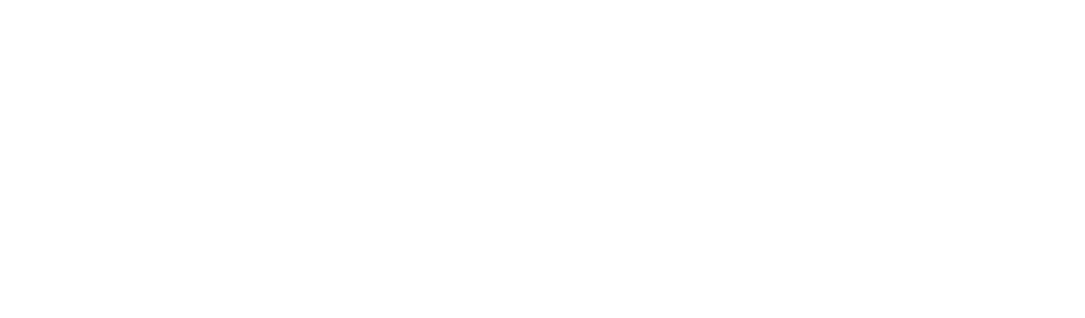
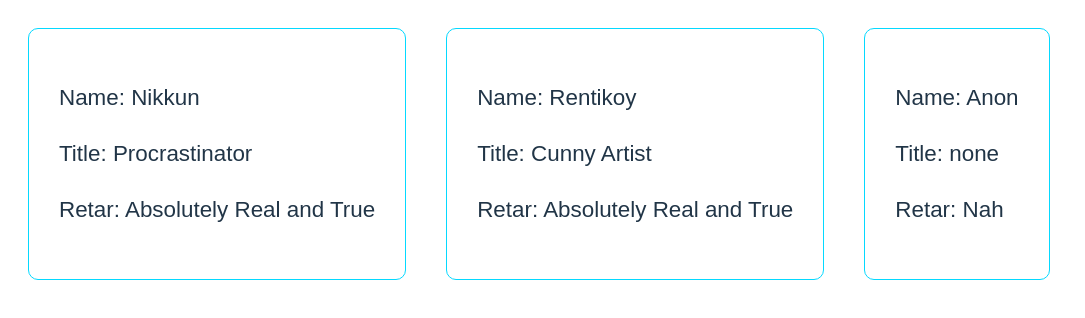
Before and after one commit to Nikkun07/ReactJS-Studies, a React (Vite) app in the folder 0-ReactJS-Extras/react-learning/: page / in a window 1280 px wide. Shown: the top 318 px of the page, without its empty margins (0-1085 px from the left). Built offline with nearby package versions, Linux system fonts and the light colour scheme.

Commit message:
React Extras - Props
>Setting Different Values/Properties to a module
>Setting Default Values

```diff
--- a/0-ReactJS-Extras/react-learning/src/App.jsx
+++ b/0-ReactJS-Extras/react-learning/src/App.jsx
@@ -1,9 +1,12 @@
-
+import Artist from "./Artist.jsx";
 
 function App() {
 
   return(
     <>
+    <Artist name = "Nikkun" title="Procrastinator" isRetar={true}/>
+    <Artist name = "Rentikoy" title="Cunny Artist" isRetar={true}/>
+    <Artist />
     </>
   );
 }
--- /dev/null
+++ b/0-ReactJS-Extras/react-learning/src/Artist.jsx
@@ -0,0 +1,27 @@
+import PropTypes from 'prop-types';
+
+function Artist(props)
+{
+    return(
+        <div className="artist">
+            <p>Name: {props.name}</p>
+            <p>Title: {props.title}</p>
+            <p>Retar: {props.isRetar ? "Absolutely Real and True" : "Nah"}</p>
+        </div>
+    );
+}
+
+
+Artist.propTypes = {
+    name: PropTypes.string,
+    title: PropTypes.string,
+    isRetar: PropTypes.bool
+}
+
+Artist.defaultProps =
+{
+    name: "Anon",
+    title: "none",
+    isRetar: false
+}
+export default Artist;
--- a/0-ReactJS-Extras/react-learning/src/index.css
+++ b/0-ReactJS-Extras/react-learning/src/index.css
@@ -72,3 +72,15 @@
 {
   color: #04D9ff;
 } */
+
+.artist
+{
+  font-family: Arial, sans-serif;
+  font-size: 1.4em;
+  padding: 10px;
+  border: 1px solid #04D9ff;
+  border-radius: 10px;
+  margin: 20px;
+  padding: 30px;
+  display: inline-block;
+}
```
